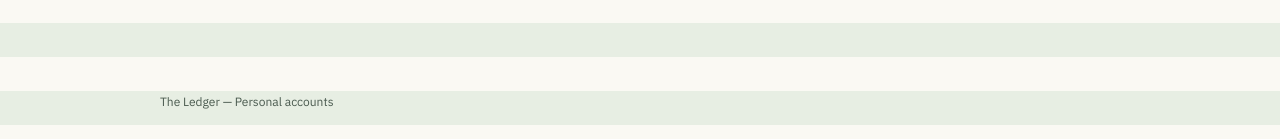
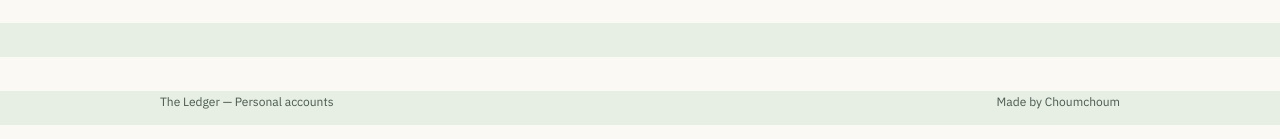
Before and after one commit to Yassinerahali/FinApp, a React (Vite) app: page / in a window 1280 px wide. Shown: the part 1575-1714 px from the top of the page. Built offline with nearby package versions, Linux system fonts and the light colour scheme; no server answers.

Commit message:
Credit Choumchoum on the landing page footer

```diff
--- a/src/components/LandingPage.jsx
+++ b/src/components/LandingPage.jsx
@@ -136,8 +136,9 @@ export default function LandingPage({ onGetStarted, onSignIn }) {
         </section>
       </main>
 
-      <footer className="max-w-5xl mx-auto px-5 sm:px-8 py-8 text-xs text-(--color-ink-soft)">
-        {t("appName")} — {t("tagline")}
+      <footer className="max-w-5xl mx-auto px-5 sm:px-8 py-8 flex flex-wrap items-center justify-between gap-2 text-xs text-(--color-ink-soft)">
+        <span>{t("appName")} — {t("tagline")}</span>
+        <span>{t("madeBy", { name: "Choumchoum" })}</span>
       </footer>
     </div>
   );
```
Also changed, not shown: src/lib/i18n/translations.js.
